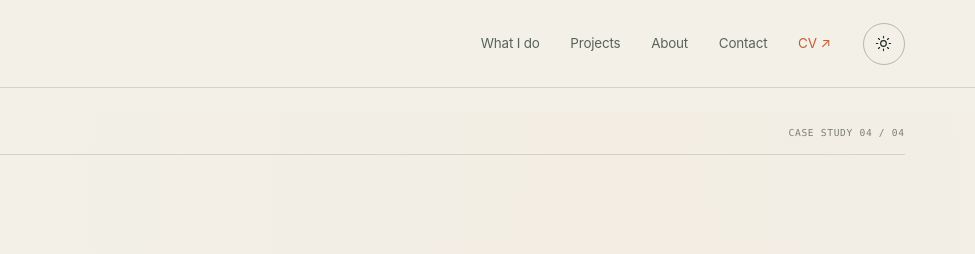
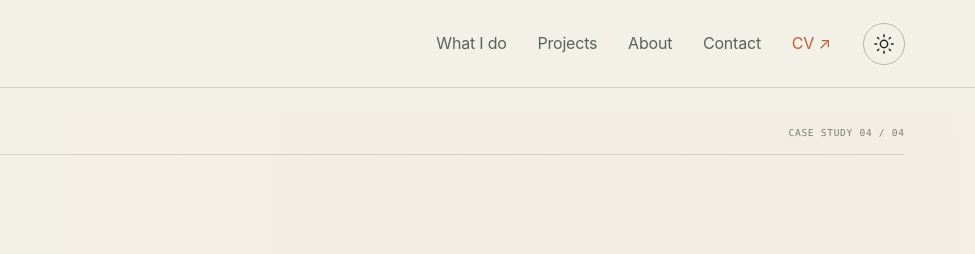
Before and after one commit to GeorgeAvramidis/georgeavramidis.github.io, a plain HTML site: page case-studies/loldle-solver.html in a window 1280 px wide. Shown: the top 254 px of the page, 305-1280 px from the left. Drawn offline with Linux system fonts and the light colour scheme.

Commit message:
Increase header navigation readability

```diff
--- a/case-studies/loldle-solver.html
+++ b/case-studies/loldle-solver.html
@@ -7,7 +7,7 @@
   <meta name="description" content="An information theory based Python solver for LoLdle that ranks guesses by entropy and expected remaining candidates.">
   <title>LoLdle Information Gain Solver | George Avramidis</title>
   <link rel="icon" href="../assets/favicon.svg?v=ga" type="image/svg+xml">
-  <link rel="stylesheet" href="../styles.css?v=2026-11-26e">
+  <link rel="stylesheet" href="../styles.css?v=2026-11-26f">
   <script src="../script.js?v=2026-11-26c" defer></script>
 </head>
 <body>
--- a/styles.css
+++ b/styles.css
@@ -169,7 +169,7 @@ img {
 
 .site-nav a {
   color: var(--muted);
-  font-size: 0.84rem;
+  font-size: 1rem;
   transition: color 140ms ease;
 }
 
@@ -196,8 +196,8 @@ img {
 }
 
 .theme-icon {
-  width: 17px;
-  height: 17px;
+  width: 22px;
+  height: 22px;
   fill: none;
   stroke: var(--text);
   stroke-linecap: round;
```
Also changed, not shown: case-studies/eurostat-income-pipeline.html (+1 -1 lines), case-studies/greece-construction.html (+1 -1 lines), case-studies/greece-labour-market.html (+1 -1 lines), index.html (+1 -1 lines).
